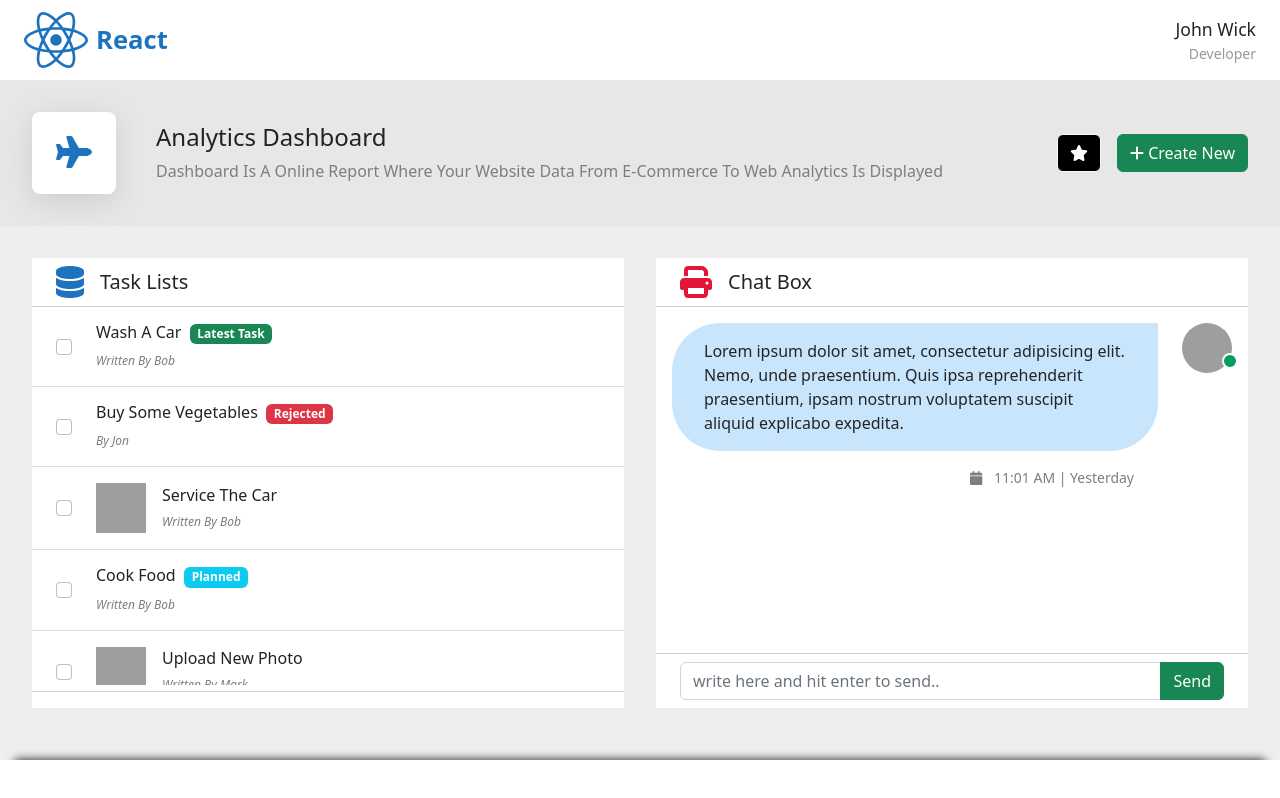
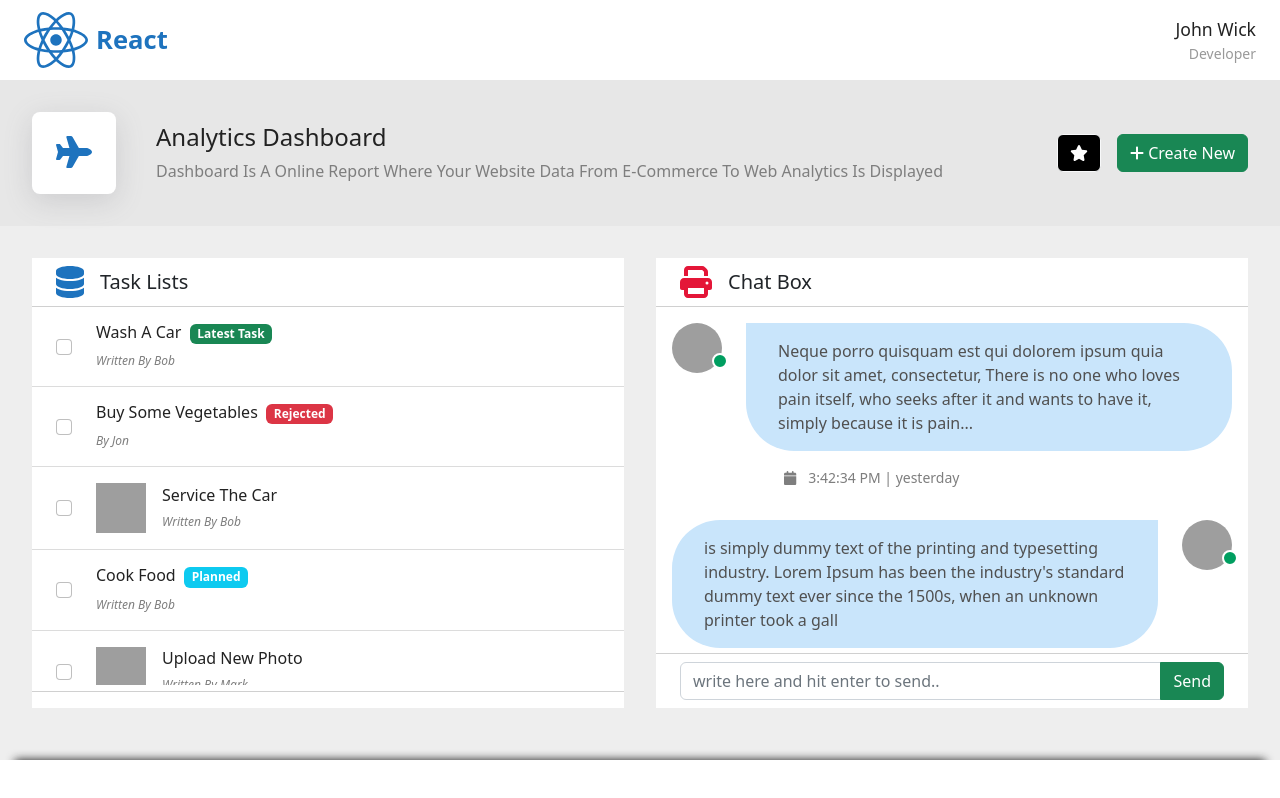
Before and after one commit to GNitin123/Dashboard-Module, a React (Vite) app: page / in a window 1280 px wide. Built offline with nearby package versions, Linux system fonts and the light colour scheme; grey boxes are pictures that could not be loaded.

Commit message:
Completed All the task

```diff
--- a/src/assets/scss/components/_chat-box.scss
+++ b/src/assets/scss/components/_chat-box.scss
@@ -1,10 +1,14 @@
 .component-chat-box {
   padding: 1rem;
+  height: 84%;
+  overflow-y: auto;
+  overflow-x: hidden;
   &__message-wrapper {
     display: flex;
     gap: 1.5rem;
     justify-content: space-between;
     align-items: flex-start;
+    margin-bottom: 2rem;
     & div:last-child {
       flex: 1;
     }
@@ -34,6 +38,8 @@
     padding: 1rem 2rem;
     background: $blue--seven;
     border-radius: 3rem;
+    color: $grey--twentyThree;
+    word-wrap: break-word;
   }
   &__time {
     color: $grey;
--- a/src/assets/scss/components/_dashboard.scss
+++ b/src/assets/scss/components/_dashboard.scss
@@ -73,10 +73,6 @@
       align-items: center;
       padding: 1rem 1.5rem;
       border-bottom: 1px solid $grey--nine;
-      transition: scale 0.7s ease-in-out;
-      &:hover {
-        scale: 1.04;
-      }
     }
     &__task-desc {
       width: 100%;
--- a/src/components/ChatBox.jsx
+++ b/src/components/ChatBox.jsx
@@ -1,40 +1,55 @@
 import { FontAwesomeIcon } from '@fortawesome/react-fontawesome'
 import { faCalendar } from '@fortawesome/free-solid-svg-icons'
 import DashboardContext from '../context/DashboardContext'
-import { useContext } from 'react'
+import { useContext, useEffect, useRef } from 'react'
 
-const ChatBox = () => {
+const ChatBox = ({ chatBoxWrapper }) => {
   const {
-    state: { user },
+    state: { user, messages },
   } = useContext(DashboardContext)
+  const chatBox = useRef()
 
-  const MessageWrapper = (
+  useEffect(() => {
+    chatBoxWrapper.current = scrollToBottom
+  }, [])
+
+  const scrollToBottom = () => {
+    chatBox.current.scrollTo(0, chatBox.current.scrollHeight)
+  }
+
+  const MessageWrapper = messages.map((message, index) => (
+    <div key={index}>
       <div className="component-chat-box__message-wrapper">
-      <div className="component-chat-box__img-wrapper" style={user?.currentUser && { order: 1 }}>
-        <img
-          src="https://media.istockphoto.com/photos/profile-picture-of-smiling-millennial-man-in-glasses-posing-picture-id1262376609?k=20&m=1262376609&s=612x612&w=0&h=bKrWVDHkRyxLfmghmXjIopJ0ptMNnmirGdhHiYVo1ng="
-          alt="avatar"
-        />
+        <div
+          className="component-chat-box__img-wrapper"
+          style={user?.id === message.userId ? { order: 1 } : {}}
+        >
+          <img src={message?.profilePic} alt="avatar" />
           <div />
         </div>
         <div>
           <div
             className={`component-chat-box__message ${
-            user?.currentUser ? 'message-pos-right' : 'message-pos-left'
+              user?.id === message.userId ? 'message-pos-right' : 'message-pos-left'
             }`}
           >
-          Lorem ipsum dolor sit amet, consectetur adipisicing elit. Nemo, unde praesentium. Quis
-          ipsa reprehenderit praesentium, ipsam nostrum voluptatem suscipit aliquid explicabo
-          expedita.
+            {message?.message}
           </div>
-        <div className={`component-chat-box__time ${user?.currentUser && 'time-right'}`}>
-          <FontAwesomeIcon icon={faCalendar} /> <span>11:01 AM | Yesterday</span>
+          <div
+            className={`component-chat-box__time ${user?.id === message.userId && 'time-right'}`}
+          >
+            <FontAwesomeIcon icon={faCalendar} /> <span>{message?.createdAt}</span>
           </div>
         </div>
       </div>
+    </div>
+  ))
+
+  return (
+    <div ref={chatBox} className="component-chat-box">
+      {MessageWrapper}
+    </div>
   )
-
-  return <div className="component-chat-box">{MessageWrapper}</div>
 }
 
 export default ChatBox
--- a/src/components/Dashboard.jsx
+++ b/src/components/Dashboard.jsx
@@ -1,4 +1,4 @@
-import { useContext, useState } from 'react'
+import { useContext, useRef, useState } from 'react'
 import defaultLayout from '../layout/defaultLayout'
 import { FontAwesomeIcon } from '@fortawesome/react-fontawesome'
 import { faPlane, faPlus, faStar, faDatabase, faPrint } from '@fortawesome/free-solid-svg-icons'
@@ -10,10 +10,12 @@ import ChatBox from './ChatBox'
 
 const Dashboard = () => {
   const {
-    state: { taskList },
+    state: { taskList, user },
     dispatch,
   } = useContext(DashboardContext)
   const [isTaskListOrderChanged, setIsTaskListOrderChanged] = useState(false)
+  const [newMessage, setNewMessage] = useState('')
+  const chatBoxWrapper = useRef()
 
   const onDragEnd = result => {
     const { source, destination } = result
@@ -30,6 +32,29 @@ const Dashboard = () => {
   }
 
   const handleSave = () => taskList.map((task, index) => console.log(`Task ${index + 1}:`, task))
+
+  const messageChange = event => setNewMessage(event.target.value)
+
+  const handleKeyPress = event => {
+    if (event.key === 'Enter') sendMessage()
+  }
+
+  const sendMessage = () => {
+    dispatch({
+      type: 'ADD_MESSAGE',
+      payload: {
+        userId: user?.id,
+        message: newMessage,
+        createdAt: `${new Date().toLocaleTimeString()} | Today`,
+        profilePic:
+          'https://media.istockphoto.com/photos/middle-aged-man-smiling-at-the-camera-picture-id1323163855?k=20&m=1323163855&s=612x612&w=0&h=toV5tWlpSzYEdRxeTKUgenLbxtX2qeKyKfTF8IIKv60=',
+      },
+    })
+    setTimeout(() => {
+      chatBoxWrapper.current && chatBoxWrapper.current()
+    })
+    setNewMessage('')
+  }
 
   const TaskListFooter = (
     <div className="component-dashboard__main-section__task-btn-wrapper">
@@ -48,8 +73,13 @@ const Dashboard = () => {
         placeholder="write here and hit enter to send.."
         aria-label="write here and hit enter to send.."
         aria-describedby="basic-addon2"
+        onChange={messageChange}
+        value={newMessage}
+        onKeyDown={handleKeyPress}
       />
-      <Button variant="success">Send</Button>
+      <Button variant="success" onClick={sendMessage}>
+        Send
+      </Button>
     </InputGroup>
   )
 
@@ -130,7 +160,7 @@ const Dashboard = () => {
           </Card>
         </DragDropContext>
         <Card title="Chat Box" icon={faPrint} color="#e41638" footer={chatBoxFooter}>
-          <ChatBox />
+          <ChatBox chatBoxWrapper={chatBoxWrapper} />
         </Card>
       </div>
     </div>
--- a/src/reducer/DashboardReducer.jsx
+++ b/src/reducer/DashboardReducer.jsx
@@ -3,7 +3,6 @@ export const initialState = {
     id: 1,
     name: 'John Wick',
     role: 'Developer',
-    currentUser: true,
   },
   taskList: [
     {
@@ -67,13 +66,52 @@ export const initialState = {
       type: 'info',
     },
   ],
+
+  messages: [
+    {
+      userId: 2,
+      message:
+        'Neque porro quisquam est qui dolorem ipsum quia dolor sit amet, consectetur, There is no one who loves pain itself, who seeks after it and wants to have it, simply because it is pain...',
+      createdAt: `${new Date().toLocaleTimeString()} | yesterday`,
+      profilePic:
+        'https://media.istockphoto.com/photos/profile-picture-of-smiling-millennial-man-in-glasses-posing-picture-id1262376609?k=20&m=1262376609&s=612x612&w=0&h=bKrWVDHkRyxLfmghmXjIopJ0ptMNnmirGdhHiYVo1ng=',
+    },
+    {
+      userId: 1,
+      message:
+        "is simply dummy text of the printing and typesetting industry. Lorem Ipsum has been the industry's standard dummy text ever since the 1500s, when an unknown printer took a gall",
+      createdAt: `${new Date().toLocaleTimeString()} | yesterday`,
+      profilePic:
+        'https://media.istockphoto.com/photos/middle-aged-man-smiling-at-the-camera-picture-id1323163855?k=20&m=1323163855&s=612x612&w=0&h=toV5tWlpSzYEdRxeTKUgenLbxtX2qeKyKfTF8IIKv60=',
+    },
+    {
+      userId: 2,
+      message:
+        'It is a long established fact that a reader will be distracted by the readable content of a page when looking at its layout. The point of using Lorem Ipsum ',
+      createdAt: `${new Date().toLocaleTimeString()} | yesterday`,
+      profilePic:
+        'https://media.istockphoto.com/photos/profile-picture-of-smiling-millennial-man-in-glasses-posing-picture-id1262376609?k=20&m=1262376609&s=612x612&w=0&h=bKrWVDHkRyxLfmghmXjIopJ0ptMNnmirGdhHiYVo1ng=',
+    },
+    {
+      userId: 1,
+      message:
+        'There are many variations of passages of Lorem Ipsum available, but the majority have suffered alteration in some form, by injected humour, or randomised words ',
+      createdAt: `${new Date().toLocaleTimeString()} | yesterday`,
+      profilePic:
+        'https://media.istockphoto.com/photos/middle-aged-man-smiling-at-the-camera-picture-id1323163855?k=20&m=1323163855&s=612x612&w=0&h=toV5tWlpSzYEdRxeTKUgenLbxtX2qeKyKfTF8IIKv60=',
+    },
+  ],
 }
 
 export const DashboardReducer = (state = initialState, action) => {
   switch (action.type) {
     case 'REORDER_TASK':
       return { ...state, taskList: action.payload }
-
+    case 'ADD_MESSAGE':
+      return {
+        ...state,
+        messages: [...state.messages, action.payload],
+      }
     default:
       return state
   }
```
Lines whose indentation alone changed are shown as unchanged.
